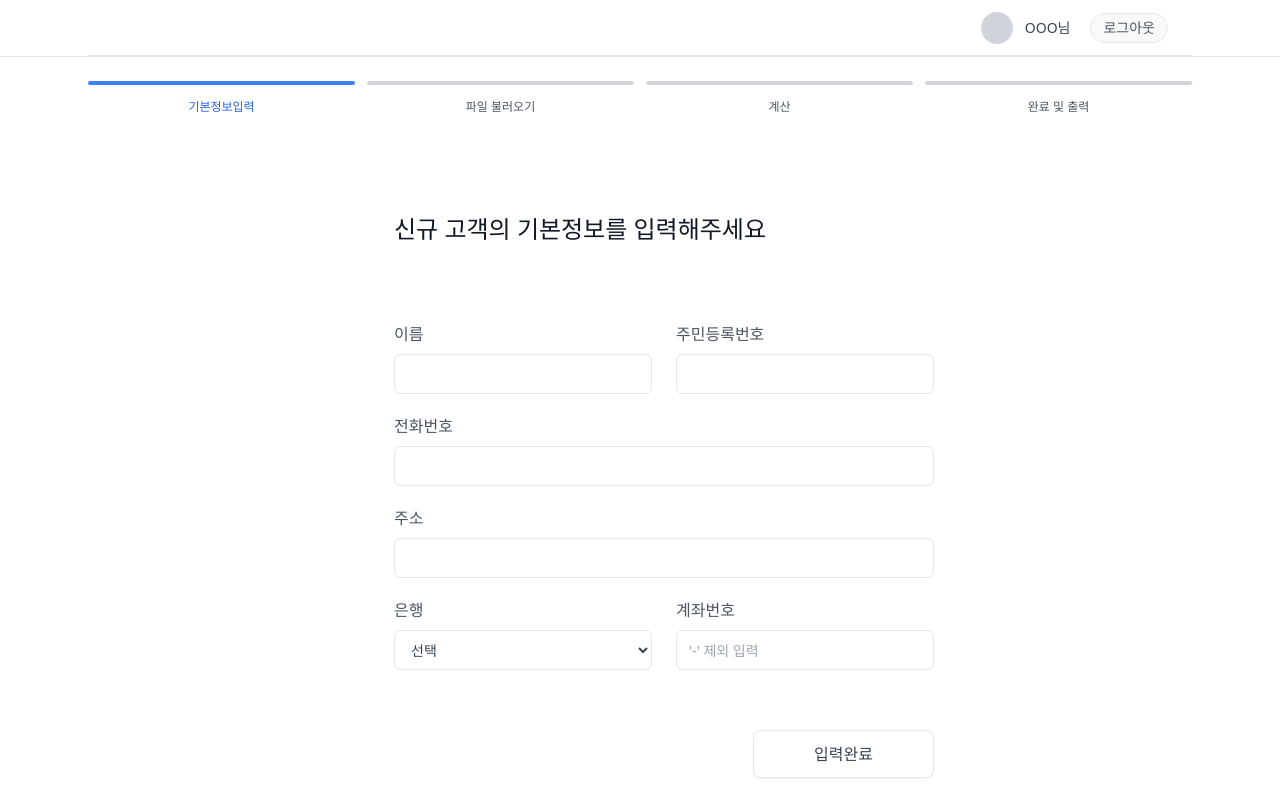
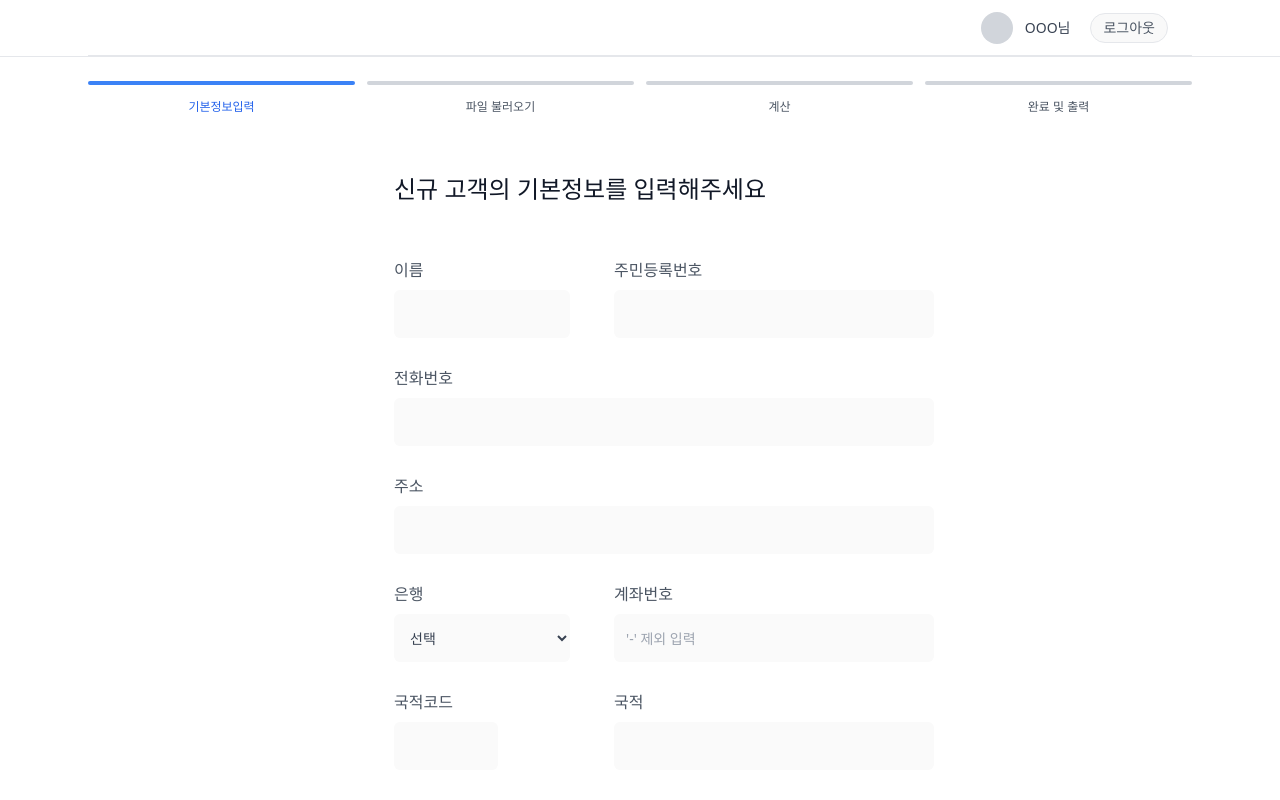
Before and after one commit to TaxRefundWeb/QuickTax_FE, a React (Vite) app: page /step1/add-customer in a window 1280 px wide. Shown: the top 800 px of the page. Built offline with nearby package versions, Linux system fonts and the light colour scheme.

Commit message:
feat: 로그인 및 신규 고객 입력·확인 페이지 UI 개선

```diff
--- a/src/pages/Step1/AddCustomerPage.tsx
+++ b/src/pages/Step1/AddCustomerPage.tsx
@@ -1,4 +1,4 @@
-import { useState } from "react";
+import { useMemo, useState } from "react";
 import { useNavigate } from "react-router-dom";
 
 type CustomerForm = {
@@ -8,6 +8,9 @@ type CustomerForm = {
   address: string;
   bank: string;
   accountNumber: string;
+  nationalityCode: string;
+  nationality: string;
+  finalFee: string;
 };
 
 export default function AddCustomerPage() {
@@ -20,6 +23,9 @@ export default function AddCustomerPage() {
     address: "",
     bank: "",
     accountNumber: "",
+    nationalityCode: "",
+    nationality: "",
+    finalFee: "",
   });
 
   const handleChange = (
@@ -29,25 +35,37 @@ export default function AddCustomerPage() {
     setForm((prev) => ({ ...prev, [name]: value }));
   };
 
+  // 다 입력해야 입력완료 버튼 눌리게
+  const isValid = useMemo(() => {
+    return Object.values(form).every((v) => v.trim() !== "");
+  }, [form]);
+
   const handleSubmit = () => {
-    // TODO: 여기서 간단 검증도 가능
+    if (!isValid) return;
     navigate("/step1/confirm", { state: { form } });
   };
 
   const inputBase =
-    "h-10 w-full rounded-md border border-gray-200 bg-white px-3 text-sm outline-none focus:border-gray-300";
+    "h-[48px] w-full rounded-md bg-[#FAFAFA] px-3 text-sm outline-none focus:ring-1 focus:ring-gray-300";
+
+  const inputFixed =
+    "h-[48px] rounded-md bg-[#FAFAFA] px-3 text-sm outline-none focus:ring-1 focus:ring-gray-300";
+
+  const selectFixed =
+    "h-[48px] rounded-md bg-[#FAFAFA] px-3 text-sm text-gray-700 outline-none focus:ring-1 focus:ring-gray-300";
 
   return (
     <div className="w-screen flex justify-center">
       <div className="w-[540px]">
-        <div className="-mt-20">
-          <h1 className="mb-20 text-[24px] font-bold text-gray-900">
+        <div className="-mt-[120px]">
+          <h1 className="mb-14 text-[24px] font-bold text-gray-900">
             신규 고객의 기본정보를 입력해주세요
           </h1>
         </div>
+
         <form className="space-y-5" onSubmit={(e) => e.preventDefault()}>
-          {/* 이름 / 주민등록번호 */}
-          <div className="grid grid-cols-2 gap-6">
+          {/* 이름 */}
+          <div className="flex justify-between">
             <div>
               <label className="mb-2 block text-base text-gray-600">이름</label>
               <input
@@ -55,10 +73,11 @@ export default function AddCustomerPage() {
                 type="text"
                 value={form.name}
                 onChange={handleChange}
-                className={inputBase}
+                className={`${inputFixed} w-[176px]`}
               />
             </div>
 
+            {/* 주민등록번호 */}
             <div>
               <label className="mb-2 block text-base text-gray-600">
                 주민등록번호
@@ -68,14 +87,16 @@ export default function AddCustomerPage() {
                 type="text"
                 value={form.rrn}
                 onChange={handleChange}
-                className={inputBase}
+                className={`${inputFixed} w-[320px]`}
               />
             </div>
           </div>
 
           {/* 전화번호 */}
           <div>
-            <label className="mb-2 block text-base text-gray-600">전화번호</label>
+            <label className="mb-2 pt-2 block text-base text-gray-600">
+              전화번호
+            </label>
             <input
               name="phone"
               type="text"
@@ -87,7 +108,7 @@ export default function AddCustomerPage() {
 
           {/* 주소 */}
           <div>
-            <label className="mb-2 block text-base text-gray-600">주소</label>
+            <label className="mb-2 pt-2 block text-base text-gray-600">주소</label>
             <input
               name="address"
               type="text"
@@ -97,15 +118,15 @@ export default function AddCustomerPage() {
             />
           </div>
 
-          {/* 은행 / 계좌번호 */}
-          <div className="grid grid-cols-2 gap-6">
+          {/* 은행 */}
+          <div className="pt-2 flex justify-between">
             <div>
               <label className="mb-2 block text-base text-gray-600">은행</label>
               <select
                 name="bank"
                 value={form.bank}
                 onChange={handleChange}
-                className="h-10 w-full rounded-md border border-gray-200 bg-white px-3 text-sm text-gray-700 outline-none focus:border-gray-300"
+                className={`${selectFixed} w-[176px]`}
               >
                 <option value="" disabled>
                   선택
@@ -121,25 +142,79 @@ export default function AddCustomerPage() {
               </select>
             </div>
 
+            {/* 계좌번호 */}
             <div>
-              <label className="mb-2 block text-base text-gray-600">계좌번호</label>
+              <label className="mb-2 block text-base text-gray-600">
+                계좌번호
+              </label>
               <input
                 name="accountNumber"
                 type="text"
                 value={form.accountNumber}
                 onChange={handleChange}
                 placeholder="'-' 제외 입력"
-                className={inputBase}
+                className={`${inputFixed} w-[320px] text-gray-700`}
               />
             </div>
           </div>
 
-          {/* 버튼 */}
-          <div className="pt-10 flex justify-end">
+          {/* 국적코드 */}
+          <div className="pt-2 flex justify-between">
+            <div>
+              <label className="mb-2 block text-base text-gray-600">
+                국적코드
+              </label>
+              <input
+                name="nationalityCode"
+                type="text"
+                value={form.nationalityCode}
+                onChange={handleChange}
+                className={`${inputFixed} w-[104px]`}
+              />
+            </div>
+
+            {/* 국적 */}
+            <div>
+              <label className="mb-2 block text-base text-gray-600">
+                국적
+              </label>
+              <input
+                name="nationality"
+                type="text"
+                value={form.nationality}
+                onChange={handleChange}
+                className={`${inputFixed} w-[320px]`}
+              />
+            </div>
+          </div>
+
+          {/* 최종 수수료 */}
+          <div className="pt-2 flex">
+            <div className="ml-auto flex flex-col">
+              <label className="mb-2 text-base text-gray-600">최종 수수료</label>
+              <input
+                name="finalFee"
+                type="text"
+                value={form.finalFee}
+                onChange={handleChange}
+                className={`${inputFixed} w-[320px]`}
+              />
+            </div>
+          </div>
+
+
+          {/* 입력완료 */}
+          <div className="pt-11 flex">
             <button
               type="button"
               onClick={handleSubmit}
-              className="h-[48px] w-[181px] rounded-lg border border-gray-200 bg-white text-base text-gray-700 shadow-sm hover:bg-gray-50"
+              disabled={!isValid}
+              className={[
+                "ml-auto h-[48px] w-[181px] rounded-lg border text-base font-medium shadow-sm transition-colors bg-white",
+                isValid
+                  ? "border-[#64A5FF] text-[#64A5FF] hover:bg-[#64A5FF]/10"
+                  : "border-gray-200 text-gray-400 cursor-not-allowed",
+              ].join(" ")}
             >
               입력완료
             </button>
--- a/src/pages/Step1/ConfirmCustomerPage.tsx
+++ b/src/pages/Step1/ConfirmCustomerPage.tsx
@@ -8,6 +8,9 @@ type CustomerForm = {
   address: string;
   bank: string;
   accountNumber: string;
+  nationalityCode: string;
+  nationality: string;
+  finalFee: string;
 };
 
 export default function ConfirmCustomerPage() {
@@ -21,6 +24,9 @@ export default function ConfirmCustomerPage() {
     address: "",
     bank: "",
     accountNumber: "",
+    nationalityCode: "",
+    nationality: "",
+    finalFee: "",
   });
 
   const [baselineForm, setBaselineForm] = useState<CustomerForm | null>(null);
@@ -29,13 +35,13 @@ export default function ConfirmCustomerPage() {
   useEffect(() => {
     const state = location.state as { form?: CustomerForm } | null;
 
-    // ✅ state가 없으면 입력 페이지로 되돌리기 (라우트 통일)
+    // state 없으면 입력 페이지로
     if (!state?.form) {
       navigate("/step1/add-customer", { replace: true });
       return;
     }
 
-    // 최초 진입 시에만 state.form을 세팅
+    // 최초 진입 시 1회만 세팅
     if (baselineForm === null) {
       setForm(state.form);
       setBaselineForm(state.form);
@@ -51,57 +57,64 @@ export default function ConfirmCustomerPage() {
 
   const handleLeftButton = () => {
     if (!isEditMode) {
-      setIsEditMode(true); // 정보 수정 모드 진입
+      setIsEditMode(true);
       return;
     }
 
-    // 취소: 원래 값으로 복구
+    // 취소 -> 원래 값으로
     if (baselineForm) setForm(baselineForm);
     setIsEditMode(false);
   };
 
   const handleRightButton = () => {
     if (!isEditMode) {
-      // 입력 완료 (최종 제출 자리)
+      // 최종 제출 자리
       console.log("최종 제출:", form);
       return;
     }
 
-    // 수정 완료: 기준값 업데이트
+    // 수정 완료
     setBaselineForm(form);
     setIsEditMode(false);
   };
 
   const inputBase =
-    "h-10 w-full rounded-md border border-gray-200 px-3 text-sm outline-none focus:border-gray-300";
-  const readOnlyStyle = "bg-gray-50 text-gray-700";
-  const editableStyle = "bg-white";
+    "h-[48px] w-full rounded-md bg-[#FAFAFA] px-3 text-sm outline-none focus:ring-1 focus:ring-gray-300";
+  const inputFixed =
+    "h-[48px] rounded-md bg-[#FAFAFA] px-3 text-sm outline-none focus:ring-1 focus:ring-gray-300";
+  const selectFixed =
+    "h-[48px] rounded-md bg-[#FAFAFA] px-3 text-sm text-gray-700 outline-none focus:ring-1 focus:ring-gray-300";
+
+  // 읽기/수정 모드에 따른 비활성 처리(스타일은 동일하게 두고 UX만 제한)
+  const readonlyProps = (field: "input" | "select") => {
+    if (field === "select") return { disabled: !isEditMode };
+    return { readOnly: !isEditMode };
+  };
 
   return (
     <div className="w-screen flex justify-center">
       <div className="w-[540px]">
-        <div className="-mt-20">
-          <h1 className="mb-20 text-[24px] font-bold text-gray-900">
+        <div className="-mt-[120px]">
+          <h1 className="mb-14 text-[24px] font-bold text-gray-900">
             입력된 정보를 확인해 주세요
           </h1>
         </div>
 
         <form className="space-y-5" onSubmit={(e) => e.preventDefault()}>
-          {/* 이름 / 주민등록번호 */}
-          <div className="grid grid-cols-2 gap-6">
+          {/* 이름 */}
+          <div className="flex justify-between">
             <div>
               <label className="mb-2 block text-base text-gray-600">이름</label>
               <input
                 name="name"
                 value={form.name}
                 onChange={handleChange}
-                readOnly={!isEditMode}
-                className={`${inputBase} ${
-                  isEditMode ? editableStyle : readOnlyStyle
-                }`}
+                className={`${inputFixed} w-[176px]`}
+                {...readonlyProps("input")}
               />
             </div>
 
+            {/* 주민등록번호 */}
             <div>
               <label className="mb-2 block text-base text-gray-600">
                 주민등록번호
@@ -110,54 +123,48 @@ export default function ConfirmCustomerPage() {
                 name="rrn"
                 value={form.rrn}
                 onChange={handleChange}
-                readOnly={!isEditMode}
-                className={`${inputBase} ${
-                  isEditMode ? editableStyle : readOnlyStyle
-                }`}
+                className={`${inputFixed} w-[320px]`}
+                {...readonlyProps("input")}
               />
             </div>
           </div>
 
           {/* 전화번호 */}
           <div>
-            <label className="mb-2 block text-base text-gray-600">전화번호</label>
+            <label className="mb-2 pt-2 block text-base text-gray-600">
+              전화번호
+            </label>
             <input
               name="phone"
               value={form.phone}
               onChange={handleChange}
-              readOnly={!isEditMode}
-              className={`${inputBase} ${
-                isEditMode ? editableStyle : readOnlyStyle
-              }`}
+              className={inputBase}
+              {...readonlyProps("input")}
             />
           </div>
 
           {/* 주소 */}
           <div>
-            <label className="mb-2 block text-base text-gray-600">주소</label>
+            <label className="mb-2 pt-2 block text-base text-gray-600">주소</label>
             <input
               name="address"
               value={form.address}
               onChange={handleChange}
-              readOnly={!isEditMode}
-              className={`${inputBase} ${
-                isEditMode ? editableStyle : readOnlyStyle
-              }`}
+              className={inputBase}
+              {...readonlyProps("input")}
             />
           </div>
 
-          {/* 은행 / 계좌번호 */}
-          <div className="grid grid-cols-2 gap-6">
+          {/* 은행 */}
+          <div className="pt-2 flex justify-between">
             <div>
               <label className="mb-2 block text-base text-gray-600">은행</label>
               <select
                 name="bank"
                 value={form.bank}
                 onChange={handleChange}
-                disabled={!isEditMode}
-                className={`h-10 w-full rounded-md border border-gray-200 px-3 text-sm text-gray-700 outline-none focus:border-gray-300 ${
-                  isEditMode ? "bg-white" : "bg-gray-50"
-                }`}
+                className={`${selectFixed} w-[176px]`}
+                {...readonlyProps("select")}
               >
                 <option value="" disabled>
                   선택
@@ -173,27 +180,73 @@ export default function ConfirmCustomerPage() {
               </select>
             </div>
 
+            {/* 계좌번호 */}
             <div>
-              <label className="mb-2 block text-base text-gray-600">계좌번호</label>
+              <label className="mb-2 block text-base text-gray-600">
+                계좌번호
+              </label>
               <input
                 name="accountNumber"
                 value={form.accountNumber}
                 onChange={handleChange}
-                readOnly={!isEditMode}
                 placeholder="'-' 제외 입력"
-                className={`${inputBase} ${
-                  isEditMode ? editableStyle : readOnlyStyle
-                }`}
+                className={`${inputFixed} w-[320px] text-gray-700`}
+                {...readonlyProps("input")}
               />
             </div>
           </div>
 
-          {/* 버튼 */}
-          <div className="pt-10 flex justify-end gap-3">
+          {/* 국적코드 */}
+          <div className="pt-2 flex justify-between">
+            <div>
+              <label className="mb-2 block text-base text-gray-600">
+                국적코드
+              </label>
+              <input
+                name="nationalityCode"
+                value={form.nationalityCode}
+                onChange={handleChange}
+                className={`${inputFixed} w-[104px]`}
+                {...readonlyProps("input")}
+              />
+            </div>
+
+            {/* 국적 */}
+            <div>
+              <label className="mb-2 block text-base text-gray-600">국적</label>
+              <input
+                name="nationality"
+                value={form.nationality}
+                onChange={handleChange}
+                className={`${inputFixed} w-[320px]`}
+                {...readonlyProps("input")}
+              />
+            </div>
+          </div>
+
+          {/* 최종 수수료*/}
+          <div className="pt-2 flex">
+            <div className="ml-auto flex flex-col">
+              <label className="mb-2 text-base text-gray-600">최종 수수료</label>
+              <input
+                name="finalFee"
+                value={form.finalFee}
+                onChange={handleChange}
+                className={`${inputFixed} w-[320px]`}
+                {...readonlyProps("input")}
+              />
+            </div>
+          </div>
+
+          <div className="pt-11 flex">
+            <div className="ml-auto flex gap-3">
               <button
                 type="button"
                 onClick={handleLeftButton}
-              className="h-[48px] w-[181px] rounded-lg border border-gray-200 bg-white text-base text-gray-700 shadow-sm hover:bg-gray-50"
+                className={[
+                  "h-[48px] w-[181px] rounded-lg border text-base font-medium shadow-sm transition-colors bg-white",
+                  "border-gray-200 text-gray-700 hover:bg-gray-50",
+                ].join(" ")}
               >
                 {isEditMode ? "취소" : "정보 수정"}
               </button>
@@ -201,10 +254,14 @@ export default function ConfirmCustomerPage() {
               <button
                 type="button"
                 onClick={handleRightButton}
-              className="h-[48px] w-[181px] rounded-lg bg-blue-600 text-base text-white shadow-sm hover:bg-blue-700"
+                className={[
+                  "h-[48px] w-[181px] rounded-lg border text-base font-medium shadow-sm transition-colors bg-white",
+                  "border-[#64A5FF] text-[#64A5FF] hover:bg-[#64A5FF]/10",
+                ].join(" ")}
               >
-              {isEditMode ? "수정 완료" : "입력 완료"}
+                {isEditMode ? "수정완료" : "입력완료"}
               </button>
+            </div>
           </div>
         </form>
       </div>
--- a/src/pages/Step1/ConfirmExistingPage.tsx
+++ b/src/pages/Step1/ConfirmExistingPage.tsx
@@ -84,7 +84,7 @@ export default function ConfirmExistingPage() {
   return (
     <div className="w-screen flex justify-center">
       <div className="w-[540px]">
-        <div className="-mt-20">
+        <div className="-mt-[120px]">
           <h1 className="mb-4 text-[24px] font-bold text-gray-900">
             경정청구 신청
           </h1>
--- a/src/pages/Step1/ExistingCustomerPage.tsx
+++ b/src/pages/Step1/ExistingCustomerPage.tsx
@@ -199,7 +199,7 @@ export default function ExistingCustomerPage() {
   return (
     <div className="w-screen flex justify-center">
       <div className="w-[540px]">
-        <div className="-mt-20">
+        <div className="-mt-[120px]">
           <h1 className="mb-4 text-[24px] font-bold text-gray-900">
             경정청구 신청
           </h1>
```
Also changed, not shown: src/pages/login/Login.module.css (+15 -12 lines). Lines whose indentation alone changed are shown as unchanged.
